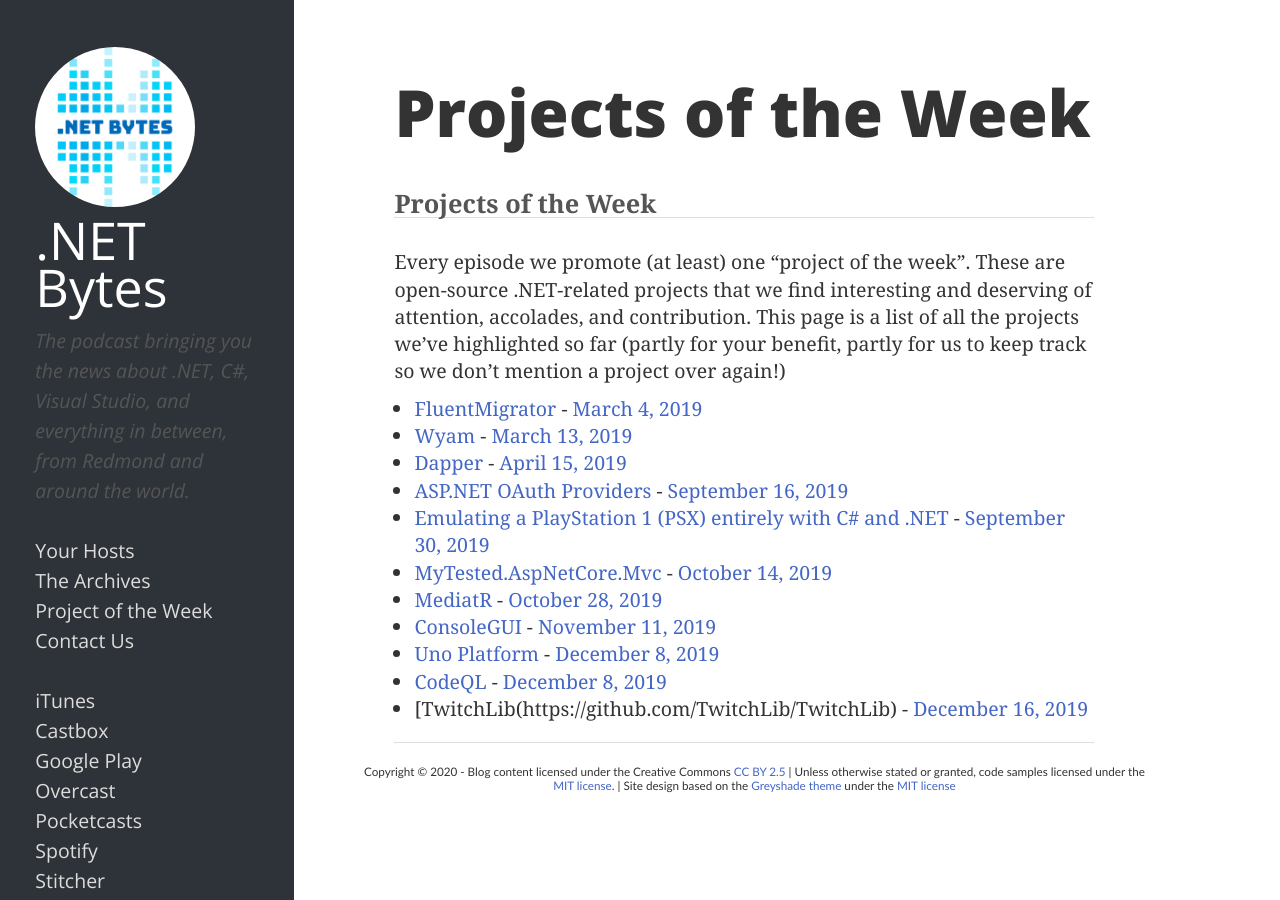
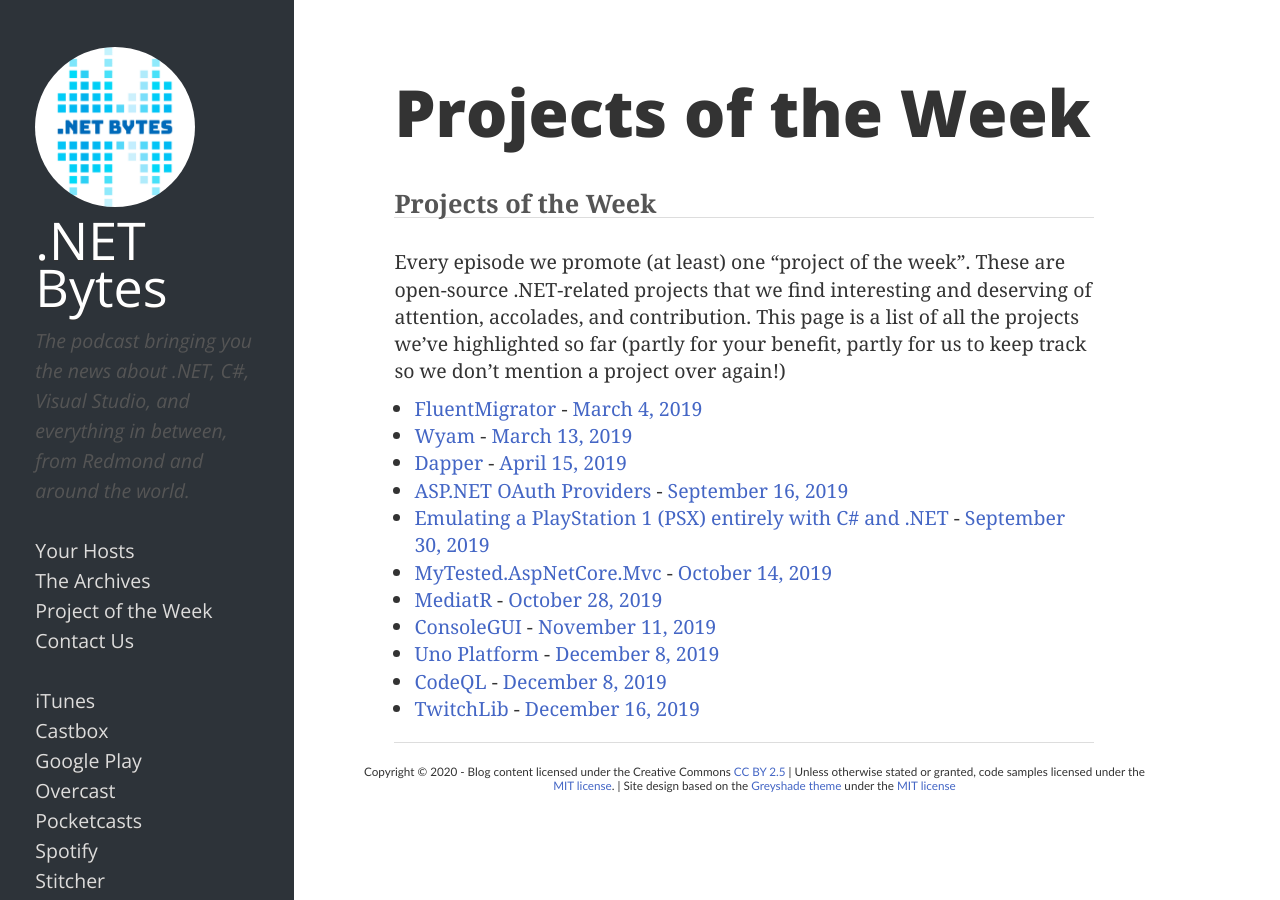
Before and after one commit to dotnetbytes/Website, a Jekyll site: the page built from potw/index.md, in a window 1280 px wide. Built offline with Jekyll 4.4.1, drawn with Linux system fonts in a browser that asks for light colours.

Commit message:
Fixing the link

```diff
--- a/potw/index.md
+++ b/potw/index.md
@@ -20,4 +20,4 @@ This page is a list of all the projects we've highlighted so far (partly for you
 * [ConsoleGUI](https://github.com/TomaszRewak/C-sharp-console-gui-framework) - [November 11, 2019](https://www.dotnetbytes.fm/11)
 * [Uno Platform](https://platform.uno/) - [December 8, 2019](https://www.dotnetbytes.fm/12)
 * [CodeQL](https://securitylab.github.com/tools/codeql) - [December 8, 2019](https://www.dotnetbytes.fm/12)
-* [TwitchLib(https://github.com/TwitchLib/TwitchLib) - [December 16, 2019](https://www.dotnetbytes.fm/13)
+* [TwitchLib](https://github.com/TwitchLib/TwitchLib) - [December 16, 2019](https://www.dotnetbytes.fm/13)
```
